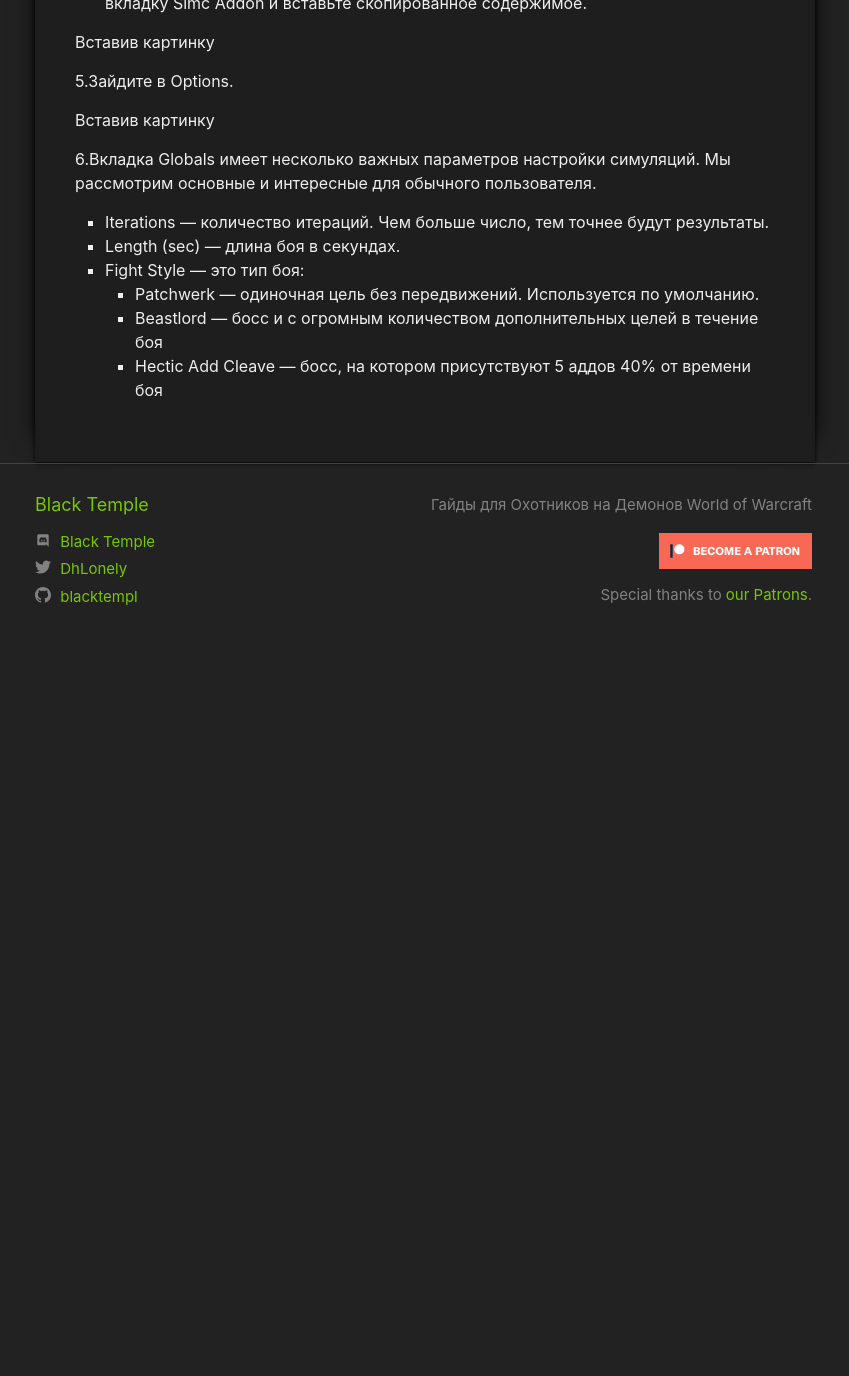
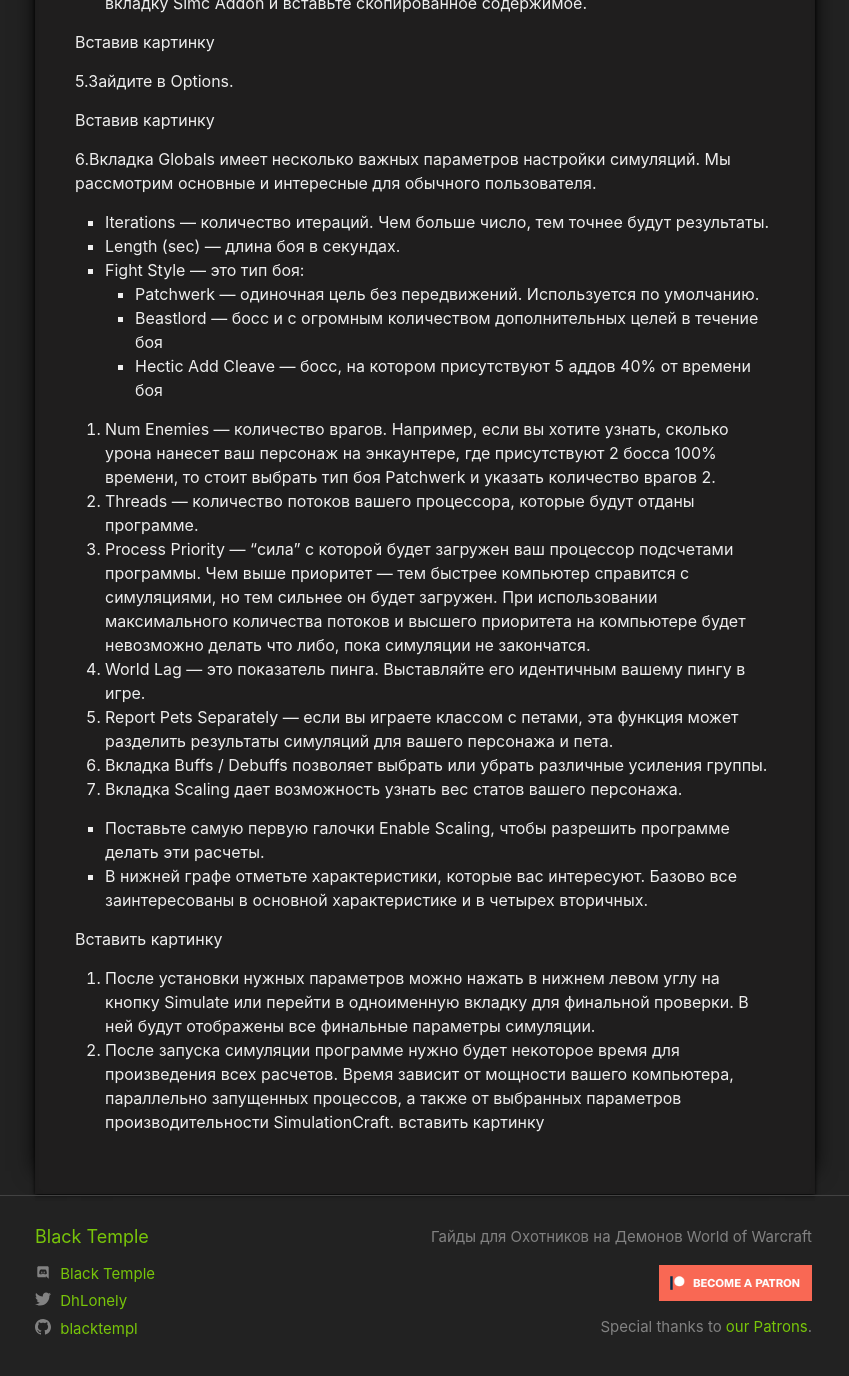
Before and after one commit to blacktempl/blacktempl.github.io, a Jekyll site: the page built from guide/general/priority_list.md, in a window 1280 px wide and 1400 px high, scrolled down 1865 px. Shown: the top 1376 px of the window, without its empty margins (215-1064 px from the left). Built offline with Jekyll 4.4.1, drawn with Linux system fonts in a browser that asks for light colours; a script that is not in the unit is left out; comment, search, counter and statistics services are not loaded; before the commit the page ends 2533 px from its top, so only the background shows below that.

Commit message:
Update priority_list.md

```diff
--- a/guide/general/priority_list.md
+++ b/guide/general/priority_list.md
@@ -43,6 +43,7 @@
 2. В игровом чате введите /simc и скопируйте содержимое появившегося окна.
 
 ВСТАВИТЬ КАРТИНКУ
+
 3. Запустите SimulationCraft.
 4. Вкладка Import нужна для интеграции вашего персонажа в программу. Выберите вкладку Simc Addon и вставьте скопированное содержимое.
 
@@ -67,3 +68,22 @@
 </ul>
 </li>
 </ul>
+
+7. Num Enemies — количество врагов. Например, если вы хотите узнать, сколько урона нанесет ваш персонаж на энкаунтере, где присутствуют 2 босса 100% времени, то стоит выбрать тип боя Patchwerk и указать количество врагов 2.
+8. Threads — количество потоков вашего процессора, которые будут отданы программе.
+9. Process Priority — “сила” с которой будет загружен ваш процессор подсчетами программы. Чем выше приоритет — тем быстрее компьютер справится с симуляциями, но тем сильнее он будет загружен. При использовании максимального количества потоков и высшего приоритета на компьютере будет невозможно делать что либо, пока симуляции не закончатся.
+10. World Lag — это показатель пинга. Выставляйте его идентичным вашему пингу в игре.
+11. Report Pets Separately — если вы играете классом с петами, эта функция может разделить результаты симуляций для вашего персонажа и пета.
+12. Вкладка Buffs / Debuffs позволяет выбрать или убрать различные усиления группы.
+13. Вкладка Scaling дает возможность узнать вес статов вашего персонажа.
+
+<ul>
+<li> Поставьте самую первую галочки Enable Scaling, чтобы разрешить программе делать эти расчеты.</li>
+<li> В нижней графе отметьте характеристики, которые вас интересуют. Базово все заинтересованы в основной характеристике и в четырех вторичных.</li>
+</ul>
+
+Вставить картинку
+
+14. После установки нужных параметров можно нажать в нижнем левом углу на кнопку Simulate или перейти в одноименную вкладку для финальной проверки. В ней будут отображены все финальные параметры симуляции.
+15. После запуска симуляции программе нужно будет некоторое время для произведения всех расчетов. Время зависит от мощности вашего компьютера, параллельно запущенных процессов, а также от выбранных параметров производительности SimulationCraft.
+вставить картинку
```
